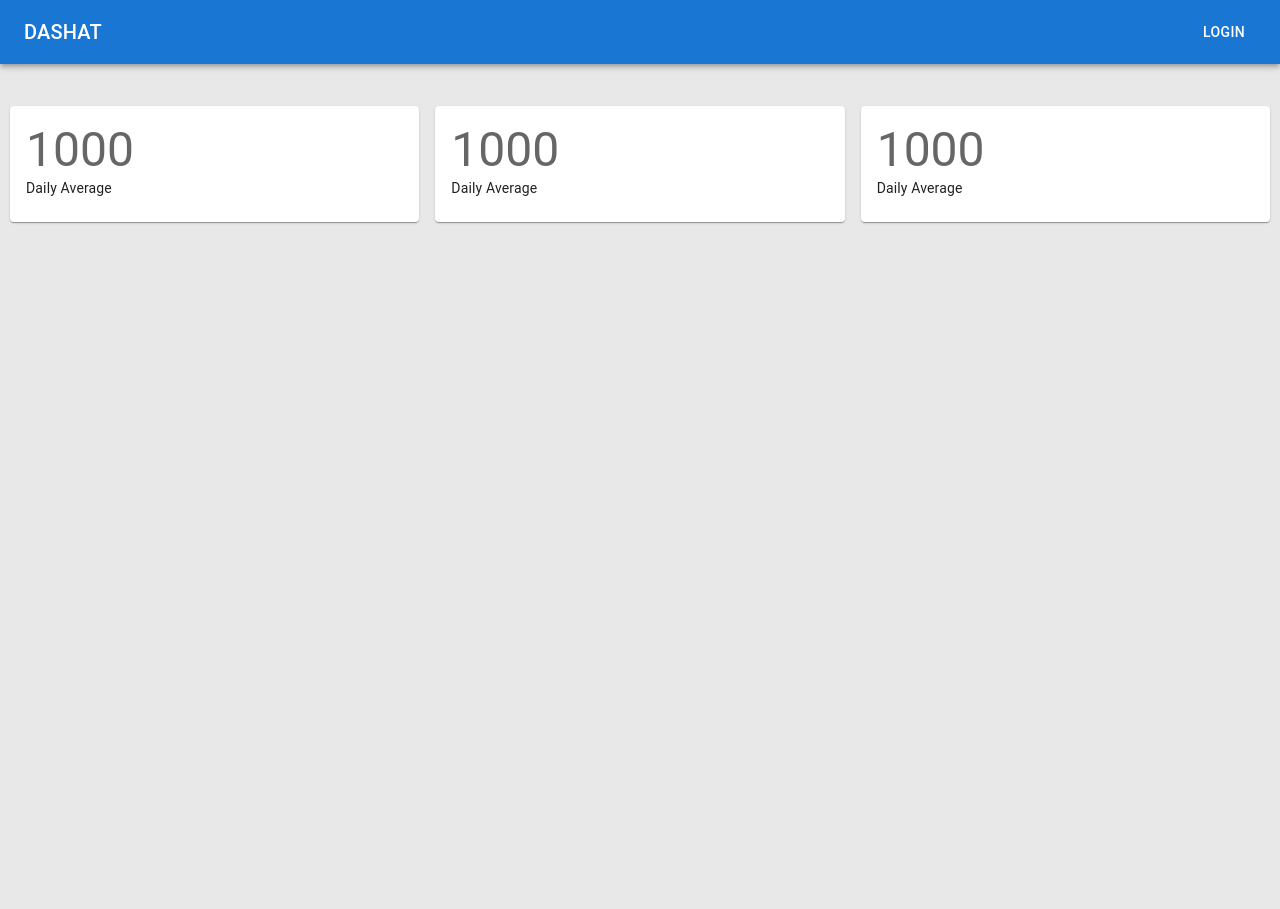
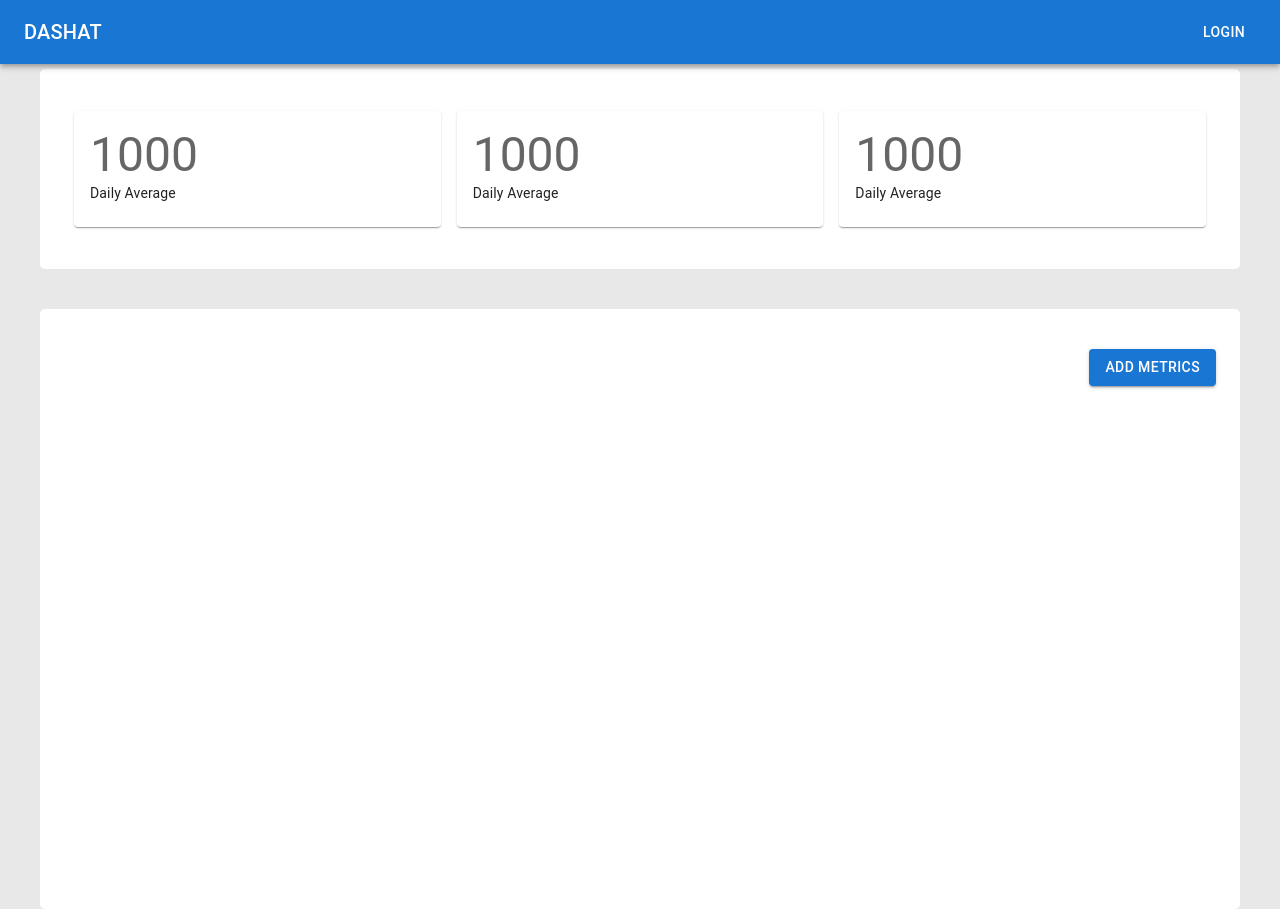
Before and after one commit to AudreyHal/fullstack-dashboard, a Next.js app in the folder frontend/: page / in a window 1280 px wide. Before the commit the page ends 800 px from the top, so only its background shows below. Built offline with nearby package versions, Linux system fonts and the light colour scheme.

Commit message:
Initial design

```diff
--- a/frontend/app/components/sections/AddMetrics/AddMetricsForm.tsx
+++ b/frontend/app/components/sections/AddMetrics/AddMetricsForm.tsx
@@ -2,11 +2,11 @@ import { Box, styled } from "@mui/material";
 import TextField from "@mui/material/TextField";
 import React from "react";
 
+const StyledTextField = styled(TextField)({
+  width: "100%",
+});
+
 const AddMetricsForm = () => {
-  const StyledTextField = styled(TextField) ({
-    width: "100%",
-  });
-
   return (
     <Box sx={{ width: "100%" }}>
       <StyledTextField
--- /dev/null
+++ b/frontend/app/components/sections/SummarySection.tsx
@@ -0,0 +1,21 @@
+import Box from '@mui/material/Box'
+import Grid from '@mui/material/Grid'
+import React from 'react'
+import SummaryCard from '../reusable/SummaryCard'
+
+
+const SummarySection = () => {
+  return (
+    <Box sx={{ flexGrow: 1, padding: "42px 10px" }}>
+    <Grid container spacing={2}>
+      {[1, 2, 3].map((item, index) => (
+        <Grid item xs={12} sm={6} md={4} key={index}>
+          <SummaryCard />
+        </Grid>
+      ))}
+    </Grid>
+  </Box>
+  )
+}
+
+export default SummarySection
--- a/frontend/app/page.tsx
+++ b/frontend/app/page.tsx
@@ -1,17 +1,41 @@
-import SummaryCard from "./components/SummaryCard";
+"use client";
 import Box from "@mui/material/Box";
-import Grid from "@mui/material/Grid";
+import Button from "@mui/material/Button";
+import Container from "@mui/material/Container";
+import SummarySection from "./components/sections/SummarySection";
+import { useState } from "react";
+import AddMetricsModal from "./components/sections/AddMetrics/AddMetricsModal";
+import { styled } from "@mui/material";
+
+const StyledContainer = styled(Container)({
+  backgroundColor: "white",
+  borderRadius: 5,
+  marginTop: 5,
+});
 
 export default function Home() {
+  const [open, setOpen] = useState(false);
+
   return (
-    <Box sx={{ flexGrow: 1, padding: "42px 10px" }}>
-    <Grid container spacing={2}>
-      {[1,2,3].map((item, index) => (
-        <Grid item xs={12} sm={6} md={4} key={index}>
-          <SummaryCard/>
-        </Grid>
-      ))}
-    </Grid>
-  </Box>
-);
+    <>
+      <StyledContainer maxWidth="lg">
+        <SummarySection />
+      </StyledContainer>
+      <StyledContainer
+        maxWidth="lg"
+        sx={{
+          marginTop: 5,
+          padding: 5,
+          height: 600,
+        }}
+      >
+        <Box sx={{ display: "flex", justifyContent: "right" }}>
+          <Button variant="contained" sx={{}} onClick={() => setOpen(true)}>
+            Add Metrics
+          </Button>
+          <AddMetricsModal open={open} handleClose={() => setOpen(false)} />
+        </Box>
+      </StyledContainer>
+    </>
+  );
 }
```
Also changed, not shown: frontend/app/components/SideBar.tsx (deleted, +0 -11 lines), frontend/app/components/TopBar.tsx (deleted, +0 -23 lines), frontend/app/components/reusable/SummaryCard.tsx (renamed from frontend/app/components/SummaryCard.tsx).
